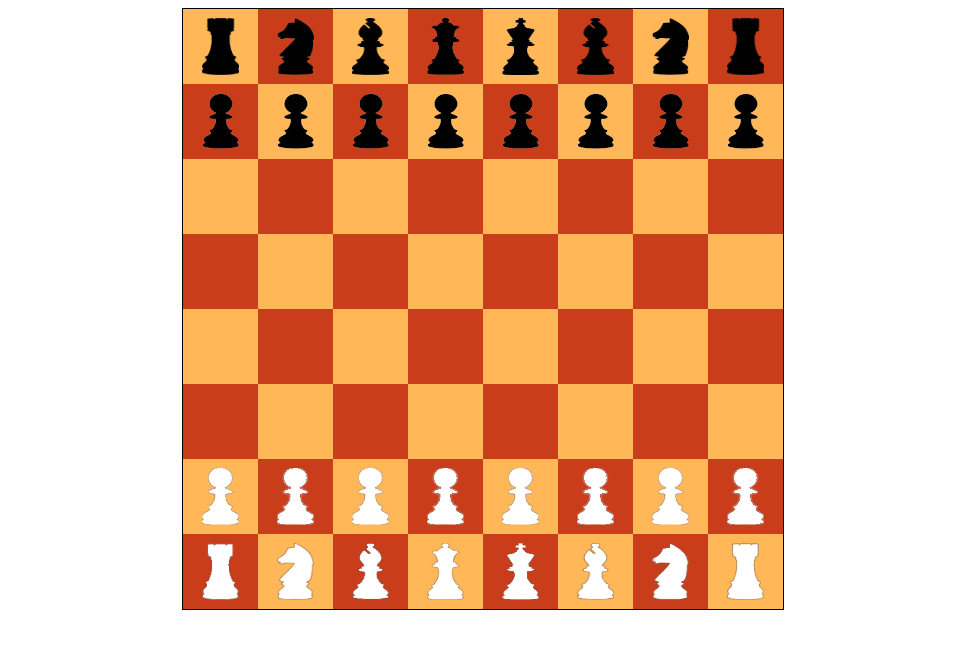
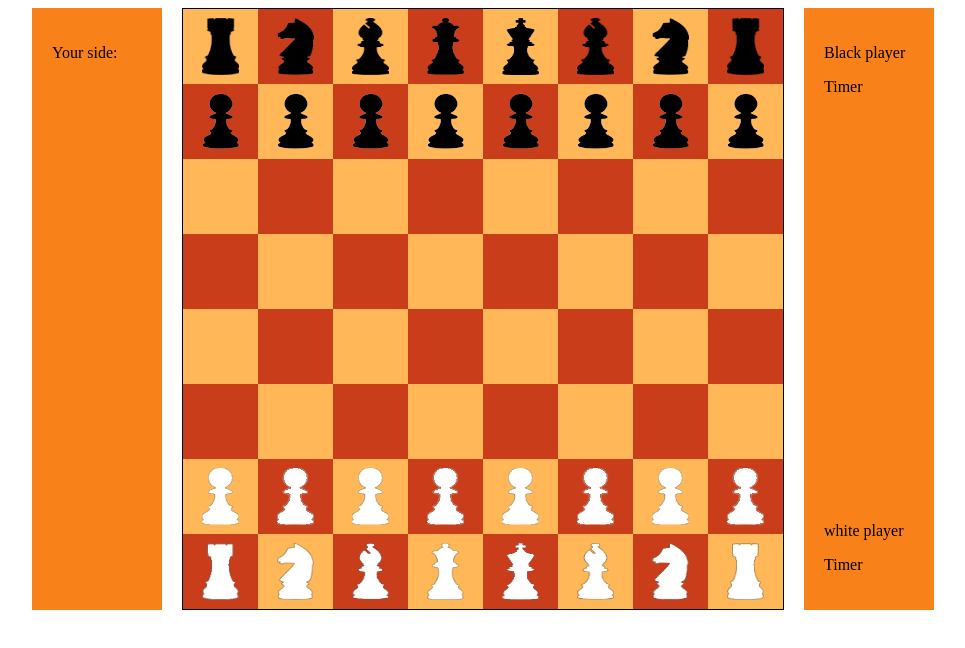
Before and after one commit to Petrovich-322/Chess, a React (Vite) app: page /game/1 in a window 1280 px wide. Shown: the top 648 px of the page, without its empty margins (157-1122 px from the left). Built offline with nearby package versions, Linux system fonts and the light colour scheme; no server answers.

Commit message:
трохи накидав розмітку майбутніх компонентів на рауті основної гри

```diff
--- a/src/Board.css
+++ b/src/Board.css
@@ -1,7 +1,6 @@
 body{
     display: flex;
     justify-content: center;
-    user-select: none;
 }
 
 .cell{
@@ -35,6 +34,7 @@ body{
 }
 
 .board{
+    user-select: none;
     border-width: 1px;
     border-style: solid;
 }
--- a/src/Board.tsx
+++ b/src/Board.tsx
@@ -1,6 +1,8 @@
 import NewCell from "./NewCell";
 
 import type { Figure } from "./types";
+
+import './Board.css';
 
 interface BoardProps {
     field: Array<Array<Figure | null>>,
--- /dev/null
+++ b/src/Game.css
@@ -0,0 +1,3 @@
+.game-container {
+    display: flex;
+}
--- a/src/Game.tsx
+++ b/src/Game.tsx
@@ -2,17 +2,18 @@ import { io } from 'socket.io-client';
 import { useState, useEffect, use } from 'react';
 import { useParams } from 'react-router-dom';
 
+import { hostAdress } from './services/host';
 import { checkMove } from 'rules-lib';
 import { getAvailableMoves } from 'rules-lib';
 import { playerService } from './services/player';
-import Board from './Board'
 import createBoard from './services/createBoard';
 import getUserId from './services/userId';
 
+import Board from './Board'
+import GameInfo from './GameInfo';
+import UserInfo from './UserInfo';
 
-import './Board.css';
-import { hostAdress } from './services/host';
-
+import './Game.css';
 
 interface userInterface {
     userId: string;
@@ -122,13 +123,15 @@ const Game = () => {
     };
 
     return (
-        <div>
+        <div className="game-container">
+            <UserInfo />
             <Board
                 field = {field}
                 selectedCell = {selectedCell}
                 availableMoves = {availableMoves}
                 onSelect = {onSelect}
             />
+            <GameInfo />
         </div>
 
     )
--- /dev/null
+++ b/src/GameInfo.css
@@ -0,0 +1,9 @@
+#game-info {
+    display: flex;
+    flex-direction: column;
+    justify-content: space-between;
+    width: 90px;
+    margin-left: 20px;
+    padding: 20px;
+    background-color: rgb(248, 129, 25);
+}
--- /dev/null
+++ b/src/GameInfo.tsx
@@ -0,0 +1,19 @@
+import './GameInfo.css'
+
+const GameInfo = () => {
+    return (
+        <div id="game-info">
+            <div id="info-player-black">
+                <p>Black player</p>
+                <p>{'Timer'}</p>
+
+            </div>
+            <div id="info-player-White">
+                <p>white player</p>
+                <p>{'Timer'}</p>
+            </div>
+        </div>
+    )
+}
+
+export default GameInfo;
--- /dev/null
+++ b/src/UserInfo.css
@@ -0,0 +1,6 @@
+#user-info-container {
+    width: 90px;
+    margin-right: 20px;
+    padding: 20px;
+    background-color: rgb(248, 129, 25);
+}
--- /dev/null
+++ b/src/UserInfo.tsx
@@ -0,0 +1,11 @@
+import './UserInfo.css'
+
+const UserInfo = () => {
+    return (
+        <div id="user-info-container">
+            <p>{`Your side: `}</p>
+        </div>
+    )
+}
+
+export default UserInfo;
```
